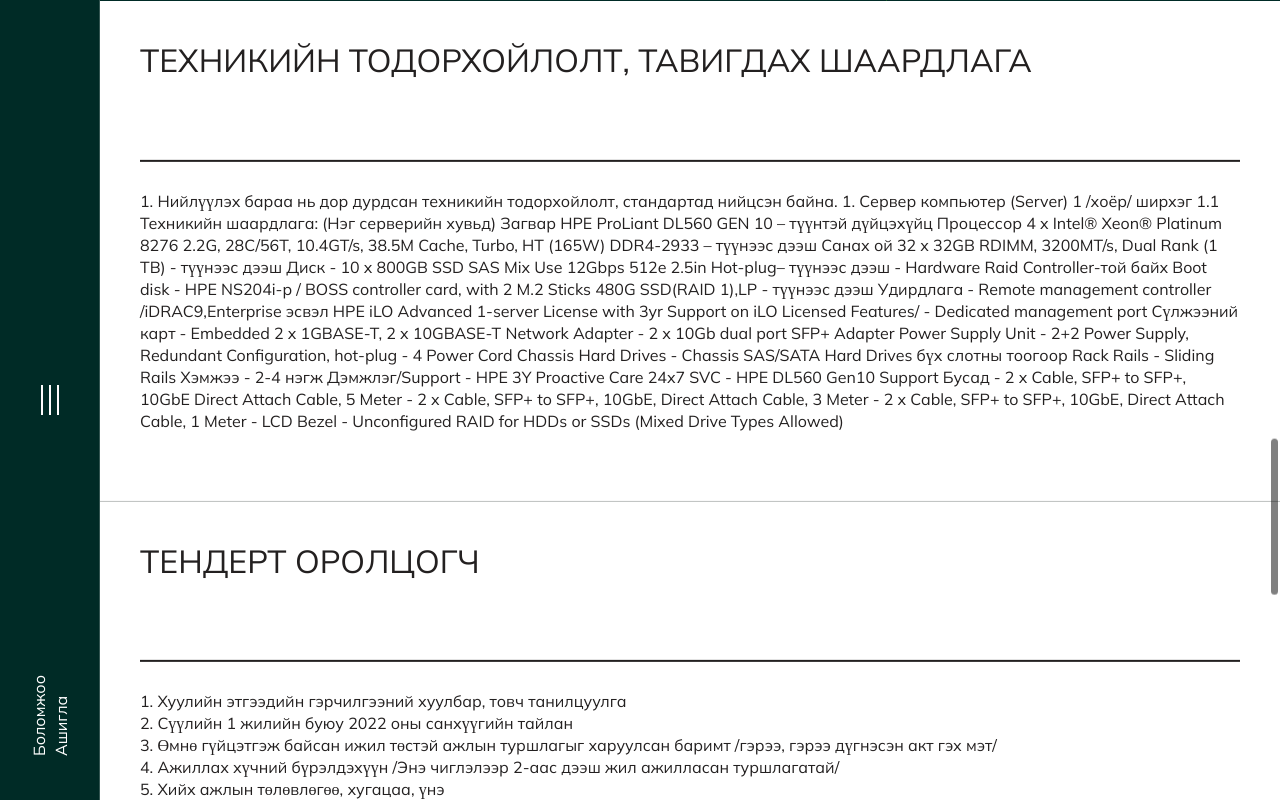
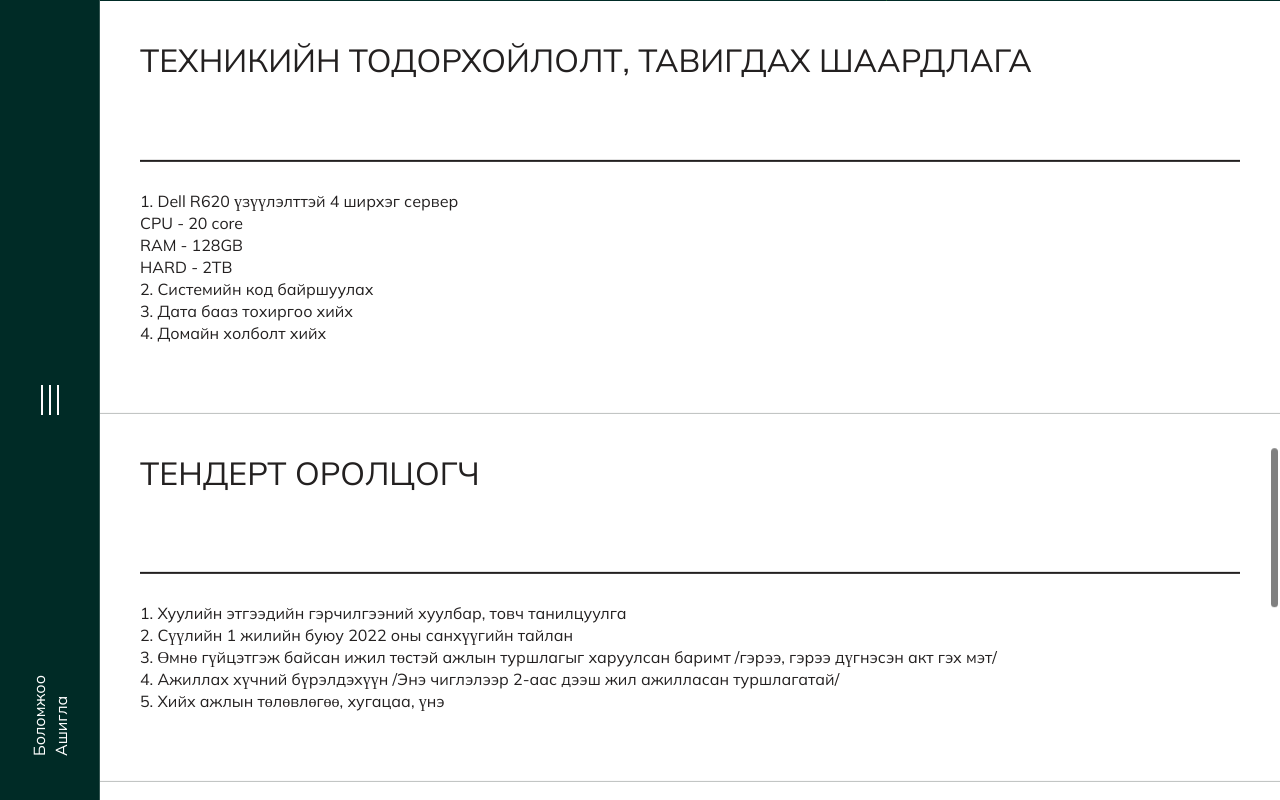
Before and after one commit to ToPuk/ioi-web, a Symfony app: template templates/announcement/index.html.twig in a window 1280 px wide, after a click on "ДЭЛГЭРЭНГҮЙ". Run offline with Twig, Linux system fonts and the light colour scheme; the template is opened without the code that fills it, so the values that code supplies are empty; some libraries are stand-ins or nearby versions.

Commit message:
``update``

```diff
--- a/templates/announcement/index.html.twig
+++ b/templates/announcement/index.html.twig
@@ -244,36 +244,21 @@
                     <div class="c-content-statistic_heading">
                         <div class="o-layout -gutter-small -top">
                             <div class="o-layout_item u-3/3@from-medium u-anim-scroll -parent">
-                                1. Нийлүүлэх бараа нь дор дурдсан техникийн тодорхойлолт, стандартад нийцсэн байна.
-                                1. Сервер компьютер (Server) 1 /хоёр/ ширхэг
-                                1.1 Техникийн шаардлага: (Нэг серверийн хувьд)
-                                Загвар HPE ProLiant DL560 GEN 10 – түүнтэй дүйцэхүйц
-                                Процессор 4 x Intel® Xeon® Platinum 8276 2.2G, 28C/56T, 10.4GT/s, 38.5M Cache,
-                                Turbo, HT (165W) DDR4-2933 – түүнээс дээш
-                                Санах ой 32 x 32GB RDIMM, 3200MT/s, Dual Rank (1 TB) - түүнээс дээш
-                                Диск - 10 x 800GB SSD SAS Mix Use 12Gbps 512e 2.5in Hot-plug– түүнээс
-                                дээш
-                                - Hardware Raid Controller-той байх
-                                Boot disk - HPE NS204i-p / BOSS controller card, with 2 M.2 Sticks 480G
-                                SSD(RAID 1),LP - түүнээс дээш
-                                Удирдлага - Remote management controller /iDRAC9,Enterprise эсвэл HPE iLO
-                                Advanced 1-server License with 3yr Support on iLO Licensed
-                                Features/
-                                - Dedicated management port
-                                Сүлжээний карт - Embedded 2 x 1GBASE-T, 2 x 10GBASE-T Network Adapter
-                                - 2 x 10Gb dual port SFP+ Adapter
-                                Power Supply Unit - 2+2 Power Supply, Redundant Configuration, hot-plug
-                                - 4 Power Cord
-                                Chassis Hard Drives - Chassis SAS/SATA Hard Drives бүх слотны тоогоор
-                                Rack Rails - Sliding Rails
-                                Хэмжээ - 2-4 нэгж
-                                Дэмжлэг/Support - HPE 3Y Proactive Care 24x7 SVC
-                                - HPE DL560 Gen10 Support
-                                Бусад - 2 x Cable, SFP+ to SFP+, 10GbE Direct Attach Cable, 5 Meter
-                                - 2 x Cable, SFP+ to SFP+, 10GbE, Direct Attach Cable, 3 Meter
-                                - 2 x Cable, SFP+ to SFP+, 10GbE, Direct Attach Cable, 1 Meter
-                                - LCD Bezel
-                                - Unconfigured RAID for HDDs or SSDs (Mixed Drive Types Allowed)
+                                1. Dell R620 үзүүлэлттэй 4 ширхэг сервер
+                                <ul>
+                                    <li>CPU - 20 core</li>
+                                    <li>RAM - 128GB </li>
+                                    <li>HARD - 2TB </li>
+                                </ul>
+                            </div>
+                            <div class="o-layout_item u-3/3@from-medium u-anim-scroll -parent">
+                                2. Системийн код байршуулах
+                            </div>
+                            <div class="o-layout_item u-3/3@from-medium u-anim-scroll -parent">
+                                3. Дата бааз тохиргоо хийх
+                            </div>
+                            <div class="o-layout_item u-3/3@from-medium u-anim-scroll -parent">
+                                4. Домайн холболт хийх
                             </div>
                         </div>
                     </div>
```
